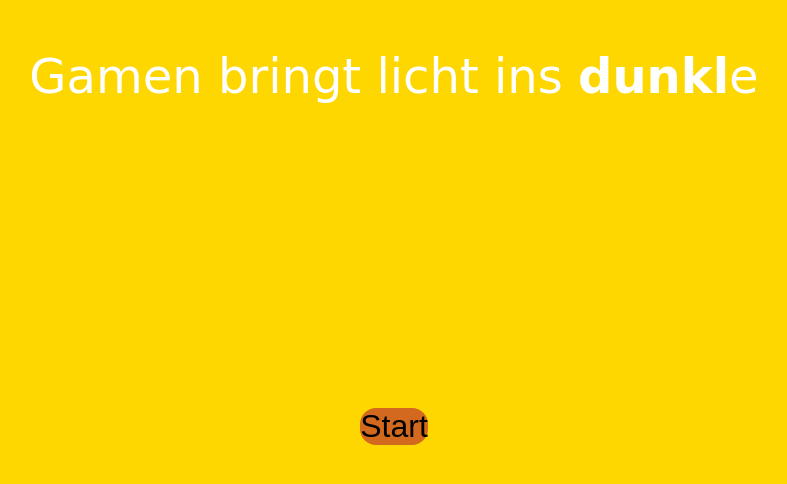
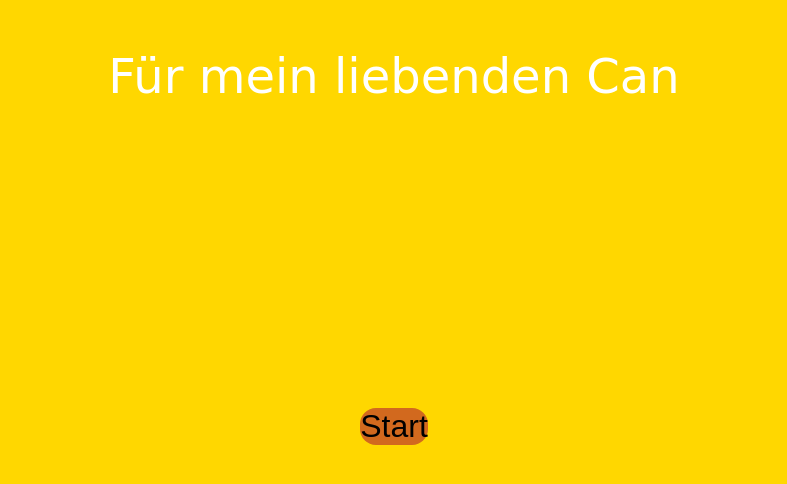
Before and after one commit to Timimiteduu/dunkel-Game, a website built with Vite: page index.html in a window 1280 px wide. Shown: the whole page, without its empty margins (246-1033 px from the left). Built offline with nearby package versions, Linux system fonts and the light colour scheme.

Commit message:
renamed title

```diff
--- a/index.html
+++ b/index.html
@@ -5,7 +5,7 @@
     <link href="src/style.css" rel="stylesheet" />
 </head>
 <body class="Body">
-   <p class="Titel">Gamen bringt licht ins <span class="unnötig">dunkl</span>e</p>
+   <p class="Titel">Für mein liebenden Can</p>
    <a href="game.html" class="Startbutton">Start</a>
 </body>
 </html>
--- a/package.json
+++ b/package.json
@@ -5,7 +5,7 @@
   "main": "main.js",
   "scripts": {
     "dev": "vite",
-    "build":"vite build"
+    "build": "vite build"
   },
   "keywords": [],
   "author": "",
@@ -13,5 +13,8 @@
   "type": "commonjs",
   "devDependencies": {
     "vite": "^8.0.8"
+  },
+  "dependencies": {
+    "git": "^0.1.5"
   }
 }
```
Also changed, not shown: 1 other file.
